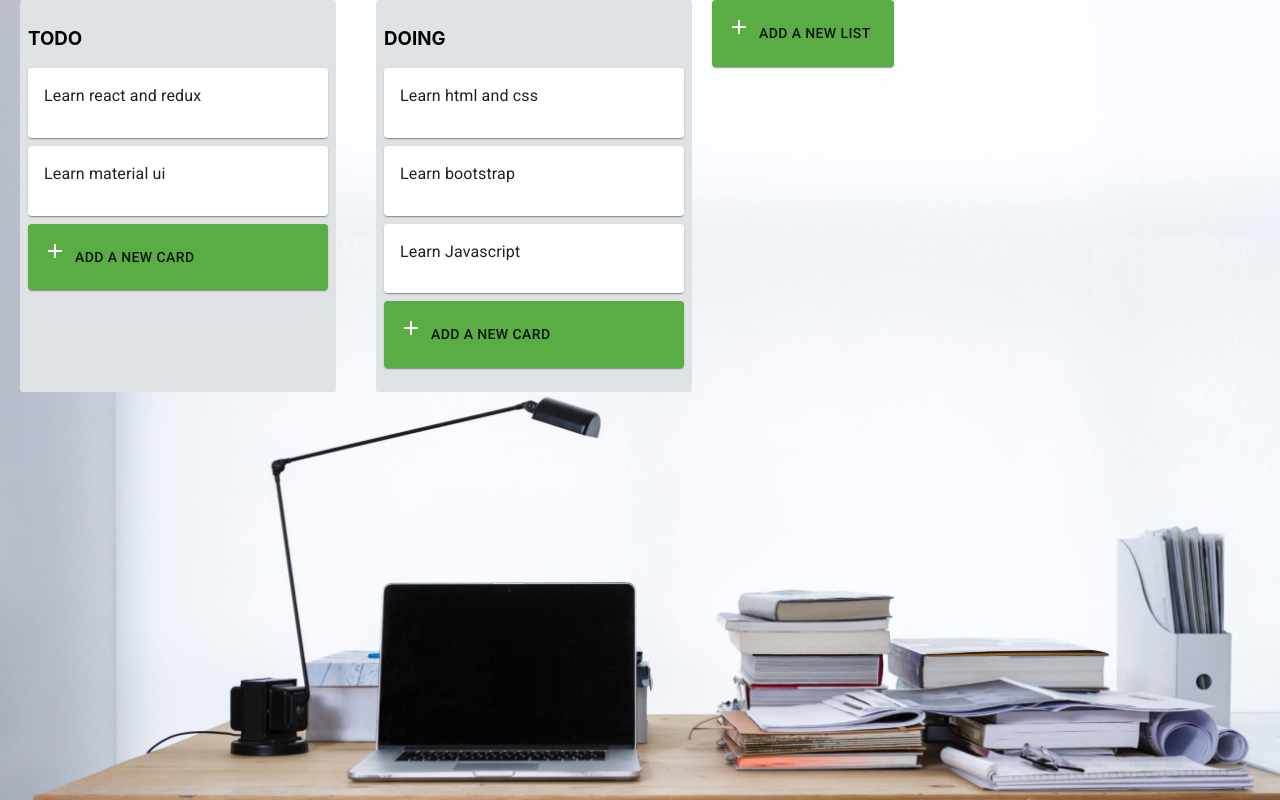
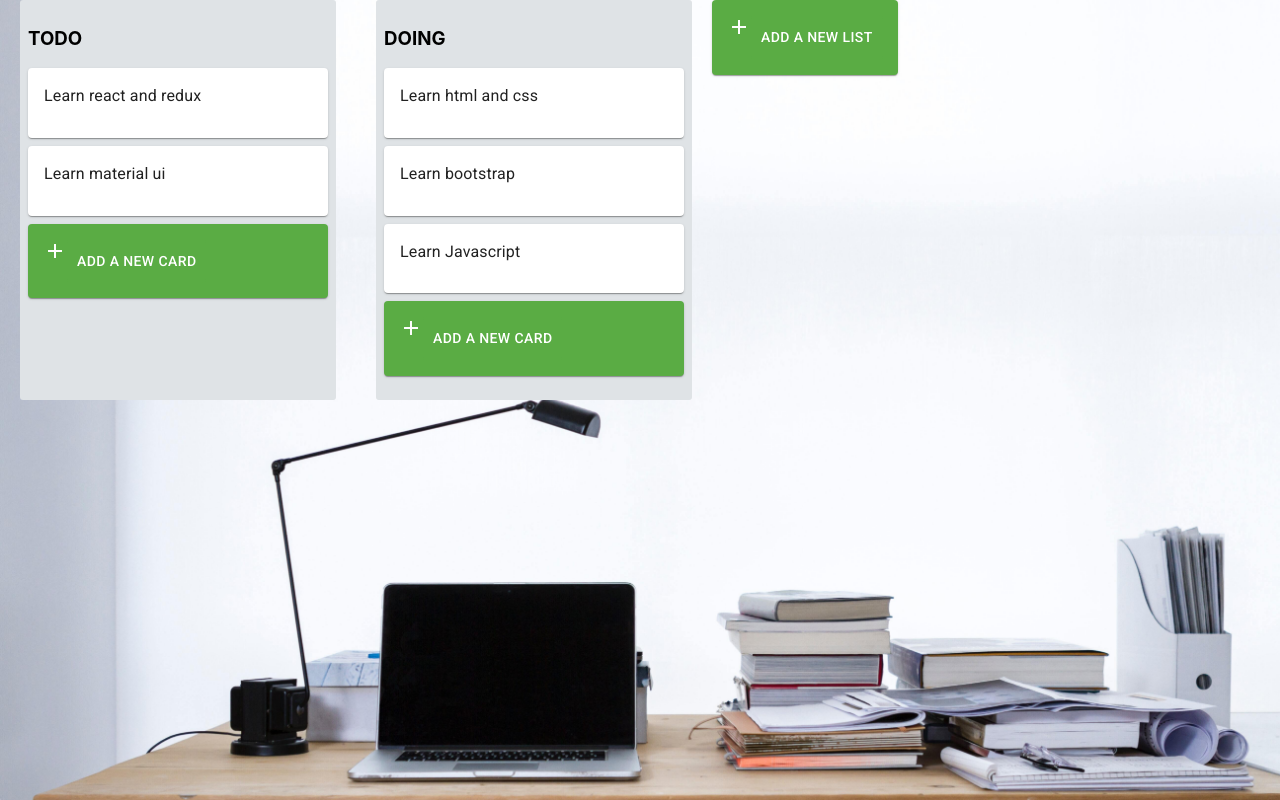
Before and after one commit to lutfullahcelenk/trello-clone-app, a React (Create React App) app: page / in a window 1280 px wide. Built offline with nearby package versions, Linux system fonts and the light colour scheme.

Commit message:
h3 and card styles are modified due to background image

```diff
--- a/src/components/TrelloActionButton.js
+++ b/src/components/TrelloActionButton.js
@@ -102,7 +102,7 @@ const TrelloActionButton = ({ type, listId }) => {
           onClick={() => setFormOpen(!formOpen)}
         >
           <Icon>add</Icon>
-          <Button>
+          <Button className={classes.btnConfirm}>
             {type === "card" ? "Add a new card" : "Add a new List"}
           </Button>
         </Paper>
```
